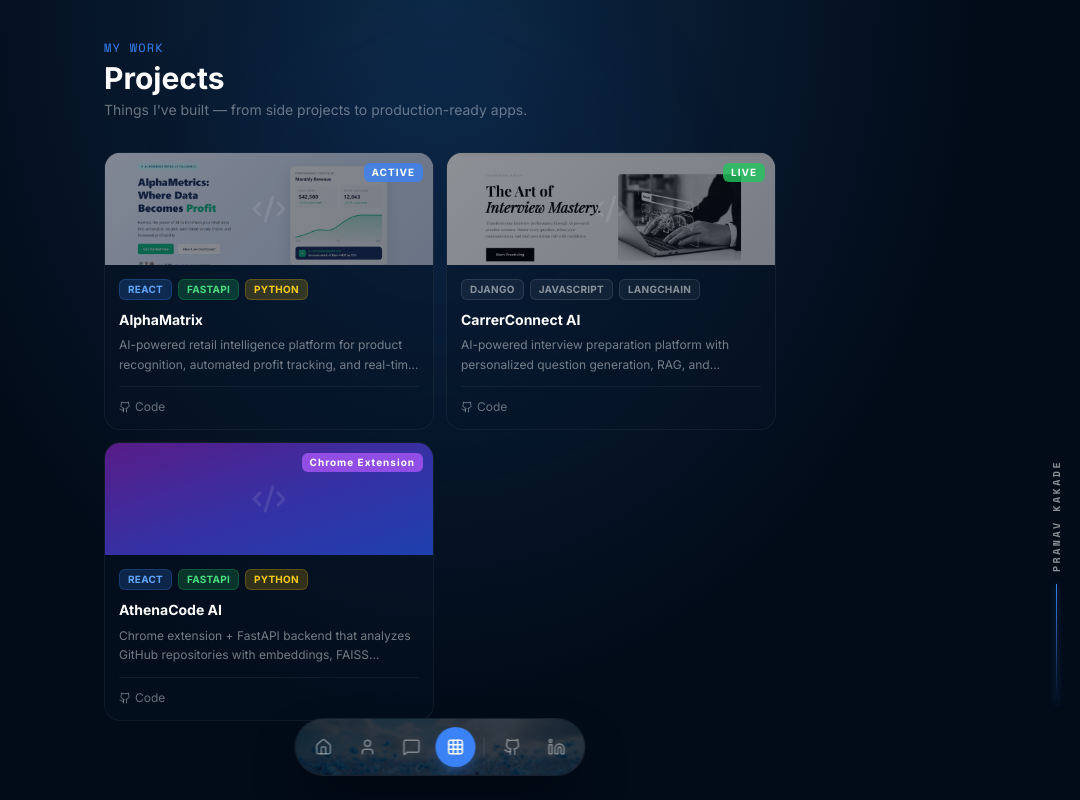
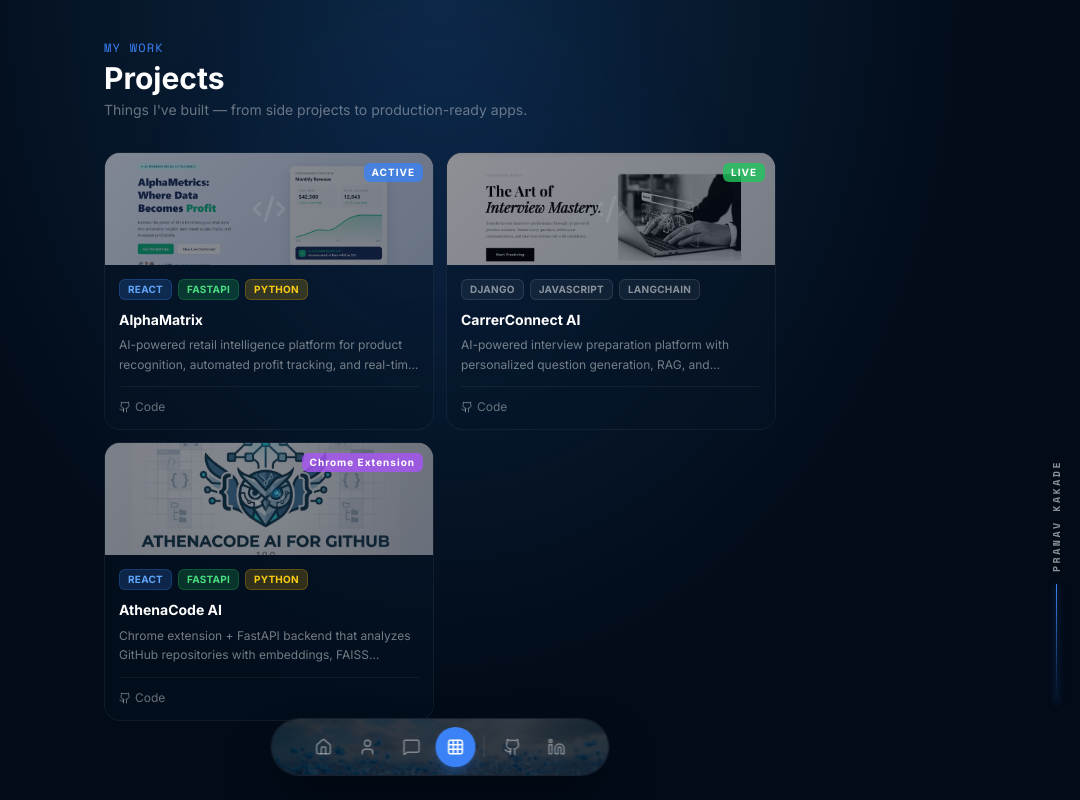
Before and after one commit to pranavdkakade/portfolio, a React (Vite) app in the folder frontend/: page /projects in a window 1280 px wide. Shown: the top 800 px of the page, without its empty margins (200-1280 px from the left). Built offline with nearby package versions, Linux system fonts and the light colour scheme.

Commit message:
i have changes the ui of some cards of project and bottom nav bar

```diff
--- a/frontend/src/App.jsx
+++ b/frontend/src/App.jsx
@@ -243,7 +243,7 @@ function ChatSidebar() {
 
 function App() {
   const [showIntro, setShowIntro] = useState(true)
-
+  // Remove hoveredNavLabel and top label
   return (
     <BrowserRouter>
       {showIntro && <IntroSplash onDone={() => setShowIntro(false)} />}
--- a/frontend/src/components/BottomNav.jsx
+++ b/frontend/src/components/BottomNav.jsx
@@ -16,6 +16,7 @@ const socialItems = [
 
 export default function BottomNav() {
   const [visible, setVisible] = useState(true)
+  const [hoveredIdx, setHoveredIdx] = useState(null)
   const lastY = useRef(window.scrollY)
 
   useEffect(() => {
@@ -34,33 +35,61 @@ export default function BottomNav() {
         visible ? 'opacity-100 translate-y-0' : 'opacity-0 translate-y-6 pointer-events-none'
       }`}
     >
-      <div className="relative overflow-hidden flex items-center gap-1 bg-[#07111F]/90 border border-white/[0.07] backdrop-blur-xl rounded-full px-2 py-2 shadow-2xl shadow-black/50">
-
-        {/* Background image */}
-        <div
-          className="absolute inset-0 bg-center bg-cover bg-no-repeat pointer-events-none"
-          style={{ backgroundImage: "url('/images/fbackimg.png')", opacity: 0.18 }}
+      <div className="relative flex items-center gap-1 bg-[#07111F]/90 border border-white/[0.07] backdrop-blur-xl rounded-full px-8 py-2 shadow-2xl shadow-black/50 overflow-hidden">
+        {/* Background image for the entire navbar, rounded */}
+        <span
+          className="absolute inset-0 w-full h-full rounded-full bg-center bg-cover bg-no-repeat pointer-events-none"
+          style={{
+            backgroundImage: "url('/images/fbackimg.png')",
+            opacity: 0.18,
+            zIndex: 0,
+          }}
         />
 
+        {/* Removed background image overlay to prevent rectangle effect */}
+
         {/* Main nav links */}
-        {navItems.map(({ to, icon: Icon, label }) => (
+        {navItems.map(({ to, icon: Icon, label }, idx) => (
           <NavLink
             key={label}
             to={to}
             end={to === '/'}
             className={({ isActive }) =>
-              `group/nav relative flex items-center justify-center w-10 h-10 rounded-full transition-all duration-200 ${
+              `group/nav relative flex items-center justify-center w-10 h-10 rounded-full transition-all duration-100 ${
                 isActive
                   ? 'bg-accent text-white shadow-lg shadow-accent/30'
                   : 'text-white/40 hover:text-white/80 hover:bg-white/5'
               }`
             }
+            onMouseEnter={() => setHoveredIdx(idx)}
+            onMouseLeave={() => setHoveredIdx(null)}
           >
-            <Icon size={18} />
-            {/* Tooltip */}
-            <span className="absolute -top-9 left-1/2 -translate-x-1/2 px-2 py-1 bg-[#07111F] border border-white/10 rounded-lg text-[11px] font-mono text-white/80 whitespace-nowrap opacity-0 group-hover/nav:opacity-100 pointer-events-none transition-opacity duration-150">
-              {label}
-            </span>
+            {/* Custom tooltip above icon */}
+            {hoveredIdx === idx && (
+              <span
+                className="pointer-events-none select-none"
+                style={{
+                  position: 'absolute',
+                  left: '50%',
+                  top: '-38px',
+                  transform: 'translateX(-50%)',
+                  background: '#192132',
+                  color: '#fff',
+                  fontSize: 15,
+                  fontFamily: 'Inter, system-ui, sans-serif',
+                  fontWeight: 500,
+                  borderRadius: 8,
+                  padding: '5px 14px',
+                  boxShadow: '0 4px 16px 0 rgba(25,33,50,0.18)',
+                  zIndex: 30,
+                  whiteSpace: 'nowrap',
+                  transition: 'opacity 0.15s',
+                }}
+              >
+                {label}
+              </span>
+            )}
+            <Icon size={18} style={{ position: 'relative', zIndex: 1 }} />
           </NavLink>
         ))}
 
@@ -68,19 +97,42 @@ export default function BottomNav() {
         <div className="w-px h-5 bg-white/10 mx-1 rounded-full" />
 
         {/* Social links */}
-        {socialItems.map(({ to, icon: Icon, label }) => (
+        {socialItems.map(({ to, icon: Icon, label }, idx) => (
           <a
             key={label}
             href={to}
             target="_blank"
             rel="noopener noreferrer"
             className="group/social relative flex items-center justify-center w-10 h-10 rounded-full text-white/40 hover:text-white/80 hover:bg-white/5 transition-all duration-200"
+            onMouseEnter={() => setHoveredIdx(navItems.length + idx)}
+            onMouseLeave={() => setHoveredIdx(null)}
           >
-            <Icon size={18} />
-            {/* Tooltip */}
-            <span className="absolute -top-9 left-1/2 -translate-x-1/2 px-2 py-1 bg-[#07111F] border border-white/10 rounded-lg text-[11px] font-mono text-white/80 whitespace-nowrap opacity-0 group-hover/social:opacity-100 pointer-events-none transition-opacity duration-150">
-              {label}
-            </span>
+            {/* Custom tooltip above icon */}
+            {hoveredIdx === navItems.length + idx && (
+              <span
+                className="pointer-events-none select-none"
+                style={{
+                  position: 'absolute',
+                  left: '50%',
+                  top: '-38px',
+                  transform: 'translateX(-50%)',
+                  background: '#192132',
+                  color: '#fff',
+                  fontSize: 15,
+                  fontFamily: 'Inter, system-ui, sans-serif',
+                  fontWeight: 500,
+                  borderRadius: 8,
+                  padding: '5px 14px',
+                  boxShadow: '0 4px 16px 0 rgba(25,33,50,0.18)',
+                  zIndex: 30,
+                  whiteSpace: 'nowrap',
+                  transition: 'opacity 0.15s',
+                }}
+              >
+                {label}
+              </span>
+            )}
+            <Icon size={18} style={{ position: 'relative', zIndex: 1 }} />
           </a>
         ))}
 
--- a/frontend/src/pages/Info.jsx
+++ b/frontend/src/pages/Info.jsx
@@ -45,39 +45,37 @@ const featuredProjects = [
     challenge: '"Handling real-world image variations such as lighting, angles, and color differences was the biggest challenge. I implemented image preprocessing and embedding-based similarity search to improve matching accuracy while keeping the AI pipeline responsive in real-time user interactions."',
   },
   {
-    title: 'CarrerConnect AI',
-    description: 'AI-powered interview preparation platform with personalized question generation, RAG, and automated answer evaluation.',
-    tags: ['Django', 'JavaScript', 'LangChain', 'FAISS', 'GROQ API', 'Python'],
-    github: 'https://github.com/pranavdkakade/Job-intership-portal',
+    title: 'AthenaCode AI',
+    description: 'Chrome extension + FastAPI backend that analyzes GitHub repositories with embeddings, FAISS retrieval, and context-aware AI explanations.',
+    tags: ['React', 'FastAPI', 'Python', 'Groq API', 'FAISS', 'Tree-sitter', 'Chrome Extension'],
+    github: 'https://github.com/pranavdkakade/AthenaCode-AI',
     live: '#',
-    banner: 'from-navy-700 to-slate-700',
-    bannerImage: '/images/CarrerConnect%20AI.png',
-    status: 'LIVE',
-    statusColor: 'bg-green-500/80 text-white',
+    banner: 'from-purple-900 via-indigo-800 to-blue-800',
+    bannerImage: '/images/extension.png',
+    status: 'Chrome Extension',
+    statusColor: 'bg-purple-500/80 text-white',
     videoId: 'dQw4w9WgXcQ',
-    date: 'Mar 2025',
-    location: 'Remote',
-    problem: 'Traditional interview preparation platforms lack personalization and intelligent evaluation, making practice sessions unrealistic and ineffective.',
+    date: 'Jun 2024',
+    location: 'LPU, Punjab',
+    problem: 'Understanding an unfamiliar GitHub repository takes too long when logic is spread across dozens of files, and static docs are usually outdated.',
     problemPoints: [
-      'Generic questions not tailored to user skills or resume',
-      'No automated evaluation or feedback system',
-      'Limited analytics to track subject-wise performance',
+      'Developers struggle to trace feature flow across files quickly',
+      'Manual code reading is slow for onboarding and debugging',
     ],
-    solution: 'Developed an AI-powered interview platform with multiple intelligent systems using LLMs and Retrieval-Augmented Generation (RAG) to generate personalized questions and evaluate answers.',
+    solution: 'Built CodeAtlas AI, a Chrome extension + FastAPI backend that clones a repo, chunks code, indexes embeddings in FAISS, and answers natural-language questions with context-aware explanations via Groq.',
     solutionPoints: [
-      'Multi-mode interview system (Random, Subject-Specific, Resume-Based)',
-      'RAG pipeline using LangChain + FAISS for contextual question generation',
-      'Automated answer evaluation using LLM-based scoring and semantic similarity',
+      'Repository analysis pipeline with automatic clone, parse, chunk, and vector index',
+      'RAG-based query flow that retrieves relevant code chunks before LLM response',
     ],
-    techStack: ['DJ - Django', 'JS - JavaScript', 'LC - LangChain', 'FS - FAISS', 'GR - GROQ API', 'PY - Python'],
+    techStack: ['RE - React', 'FA - FastAPI', 'PY - Python', 'GR - Groq API', 'FS - FAISS', 'TS - Tree-sitter', 'CH - Chrome Extension (MV3)'],
     keyFeatures: [
-      { icon: 'zap', text: 'Multi-mode AI Interview Engine (Random Topics and Subject-Specific)' },
-      { icon: 'layers', text: 'Resume-Based RAG Interview for personalized question generation' },
-      { icon: 'check', text: 'AI-driven answer evaluation with scoring and feedback' },
-      { icon: 'layers', text: 'User-specific interview history with performance tracking' },
-      { icon: 'zap', text: 'Dashboard with subject-wise proficiency visualization (bar graphs)' },
+      { icon: 'zap', text: 'One-click Analyze Repository from GitHub pages inside a side panel' },
+      { icon: 'layers', text: 'Semantic code search using embeddings + FAISS for relevant context retrieval' },
+      { icon: 'check', text: 'Natural-language Q&A with structured references (file path, function, snippet)' },
+      { icon: 'layers', text: 'Persistent repository indexes on disk for faster repeat queries' },
+      { icon: 'zap', text: 'GitHub-aware extension UX with in-browser developer workflow' },
     ],
-    challenge: '"Designing a scalable RAG pipeline required efficient handling of resume embeddings and vector storage, along with optimizing retrieval accuracy to ensure contextually relevant question generation and evaluation."',
+    challenge: '"Resolving embedding and index dimension mismatches and stale cache behavior required rebuilding index storage paths and enforcing fresh FAISS indexing when model dimensions changed."',
   },
 ]
 
@@ -189,14 +187,13 @@ function ProjectModal({ project, onClose }) {
           <X size={16} />
         </button>
 
+        {/* ══════════════ LEFT — Image ══════════════ */}
         <div className="flex-shrink-0 w-full md:w-[42%] bg-black flex items-center justify-center min-h-[220px] md:min-h-0">
-          <iframe
-            src={`https://www.youtube.com/embed/${project.videoId}?autoplay=0&rel=0`}
-            title={`${project.title} demo`}
-            allow="accelerometer; autoplay; clipboard-write; encrypted-media; gyroscope; picture-in-picture"
-            allowFullScreen
-            className="w-full h-full min-h-[220px] md:min-h-full"
-            style={{ minHeight: '220px', aspectRatio: '16/9' }}
+          <img
+            src={project.bannerImage}
+            alt={project.title + ' preview'}
+            className="w-full h-full object-contain min-h-[220px] md:min-h-full rounded-none"
+            style={{ minHeight: '220px', aspectRatio: '16/9', maxHeight: '350px', background: '#0a1628' }}
           />
         </div>
 
--- a/frontend/src/pages/Projects.jsx
+++ b/frontend/src/pages/Projects.jsx
@@ -85,6 +85,7 @@ const projects = [
     github: 'https://github.com/pranavdkakade/AthenaCode-AI',
     live: '#',
     banner: 'from-purple-900 via-indigo-800 to-blue-800',
+    bannerImage: '/images/extension.png',
     status: 'Chrome Extension',
     statusColor: 'bg-purple-500/80 text-white',
     videoId: 'dQw4w9WgXcQ',
@@ -243,15 +244,13 @@ function ProjectModal({ project, onClose }) {
           <X size={16} />
         </button>
 
-        {/* ══════════════ LEFT — Video ══════════════ */}
+        {/* ══════════════ LEFT — Image ══════════════ */}
         <div className="flex-shrink-0 w-full md:w-[42%] bg-black flex items-center justify-center min-h-[220px] md:min-h-0">
-          <iframe
-            src={`https://www.youtube.com/embed/${project.videoId}?autoplay=0&rel=0`}
-            title={`${project.title} demo`}
-            allow="accelerometer; autoplay; clipboard-write; encrypted-media; gyroscope; picture-in-picture"
-            allowFullScreen
-            className="w-full h-full min-h-[220px] md:min-h-full"
-            style={{ minHeight: '220px', aspectRatio: '16/9' }}
+          <img
+            src={project.bannerImage}
+            alt={project.title + ' preview'}
+            className="w-full h-full object-contain min-h-[220px] md:min-h-full rounded-none"
+            style={{ minHeight: '220px', aspectRatio: '16/9', maxHeight: '350px', background: '#0a1628' }}
           />
         </div>
 
```
Also changed, not shown: frontend/public/images/extension.png (added).
